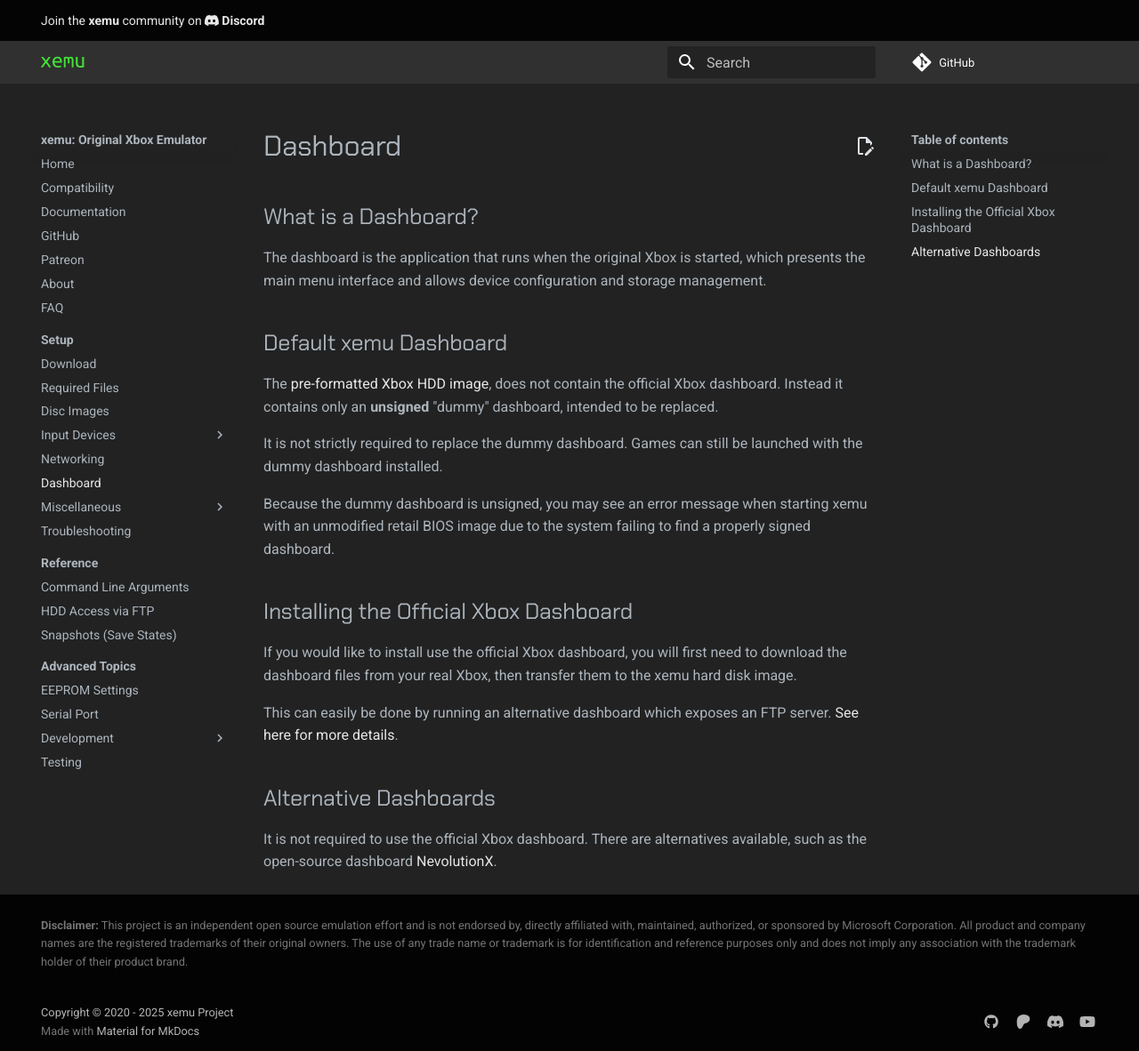
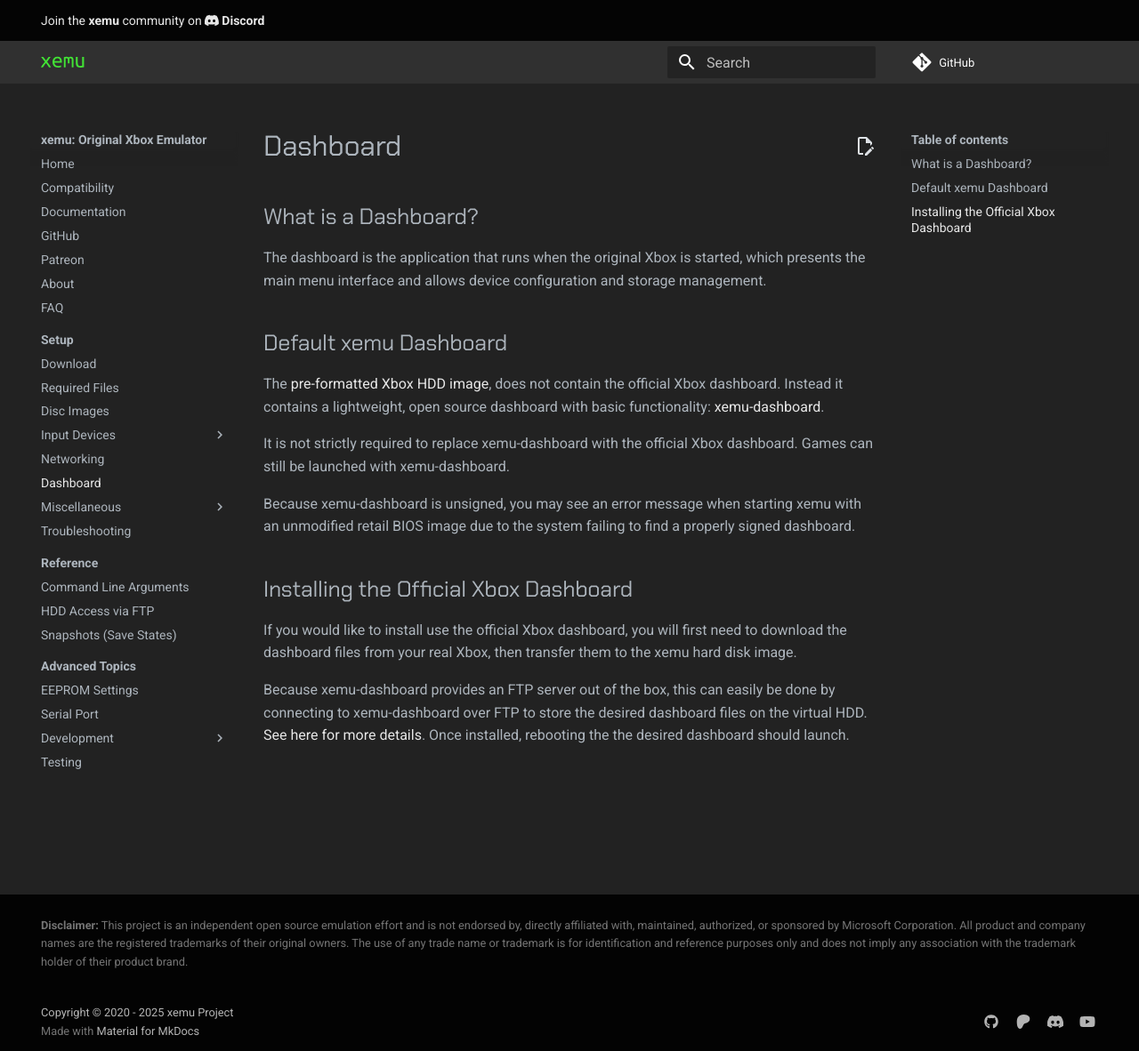
Before and after one commit to xemu-project/xemu-website, an MkDocs documentation site: the page built from docs/docs/dashboard.md, in a window 1280 px wide and 1182 px high. Shown: the whole window at 89% size. Built offline with MkDocs 1.6.1 and Material for MkDocs 9.7.7, drawn with Linux system fonts in a browser that asks for light colours; comment, search, counter and statistics services are not loaded.

Commit message:
Mention xemu-dashboard in dashboard.md

```diff
--- a/docs/docs/dashboard.md
+++ b/docs/docs/dashboard.md
@@ -7,13 +7,13 @@ storage management.
 ## Default xemu Dashboard
 
 The [pre-formatted Xbox HDD image](required-files.md#hard-disk-image),
-does not contain the official Xbox dashboard. Instead it contains only an
-**unsigned** "dummy" dashboard, intended to be replaced.
+does not contain the official Xbox dashboard. Instead it contains a lightweight,
+open source dashboard with basic functionality: [xemu-dashboard](https://github.com/xemu-project/xemu-dashboard).
 
-It is not strictly required to replace the dummy dashboard. Games can still be
-launched with the dummy dashboard installed.
+It is not strictly required to replace xemu-dashboard with the official Xbox dashboard.
+Games can still be launched with xemu-dashboard.
 
-Because the dummy dashboard is unsigned, you may see an error message when
+Because xemu-dashboard is unsigned, you may see an error message when
 starting xemu with an unmodified retail BIOS image due to the system failing to
 find a properly signed dashboard.
 
@@ -23,11 +23,7 @@ If you would like to install use the official Xbox dashboard, you will first
 need to download the dashboard files from your real Xbox, then transfer them to
 the xemu hard disk image.
 
-This can easily be done by running an alternative dashboard which exposes
-an FTP server. [See here for more details](ftp.md).
-
-## Alternative Dashboards
-
-It is not required to use the official Xbox dashboard. There are alternatives
-available, such as the open-source dashboard
-[NevolutionX](https://github.com/dracc/nevolutionx).
+Because xemu-dashboard provides an FTP server out of the box, this can easily be
+done by connecting to xemu-dashboard over FTP to store the desired dashboard files
+on the virtual HDD. [See here for more details](ftp.md). Once installed, rebooting
+the the desired dashboard should launch.
```
